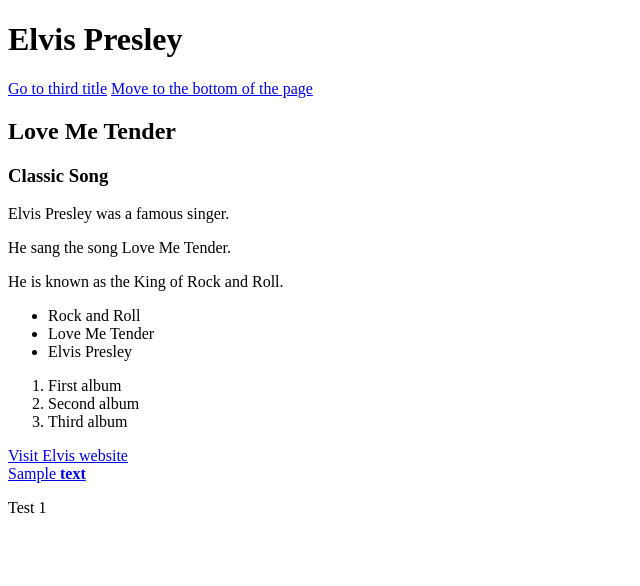
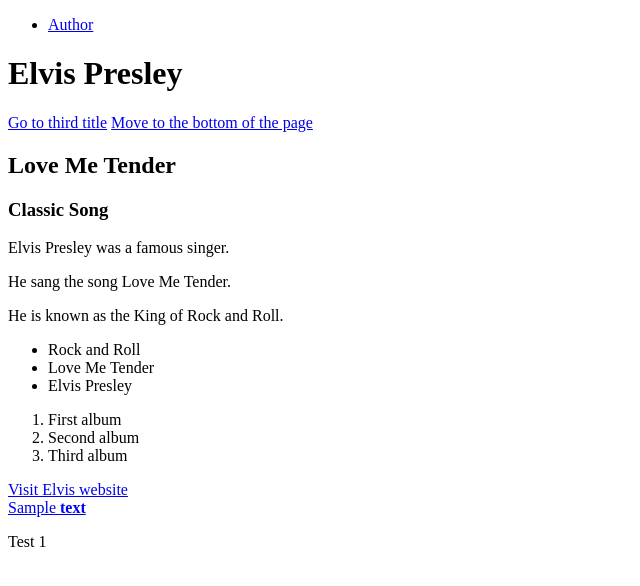
Before and after one commit to kristinafoxy/moj-projekt, a plain HTML site: page index.html in a window 1280 px wide. Shown: the whole page, without its empty margins (0-640 px from the left). Drawn offline with Linux system fonts and the light colour scheme.

Commit message:
Add navigation list with author link in index.html

```diff
--- a/index.html
+++ b/index.html
@@ -7,6 +7,10 @@
 </head>
 
 <body>
+
+  <ul class="main-nav-list">
+    <li><a href="author.html">Author</a></li>
+  </ul>
 
   <h1>Elvis Presley</h1>
   <a href="#third-title">Go to third title</a>
```
